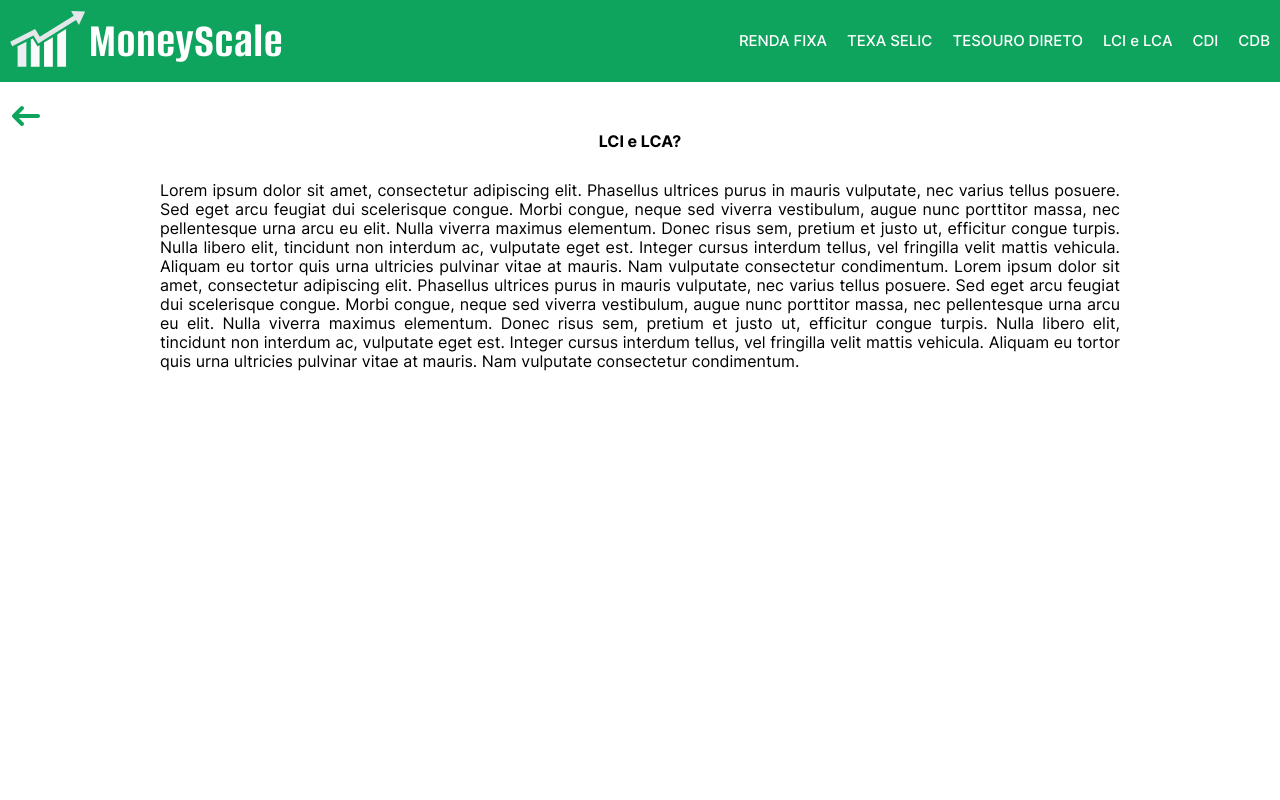
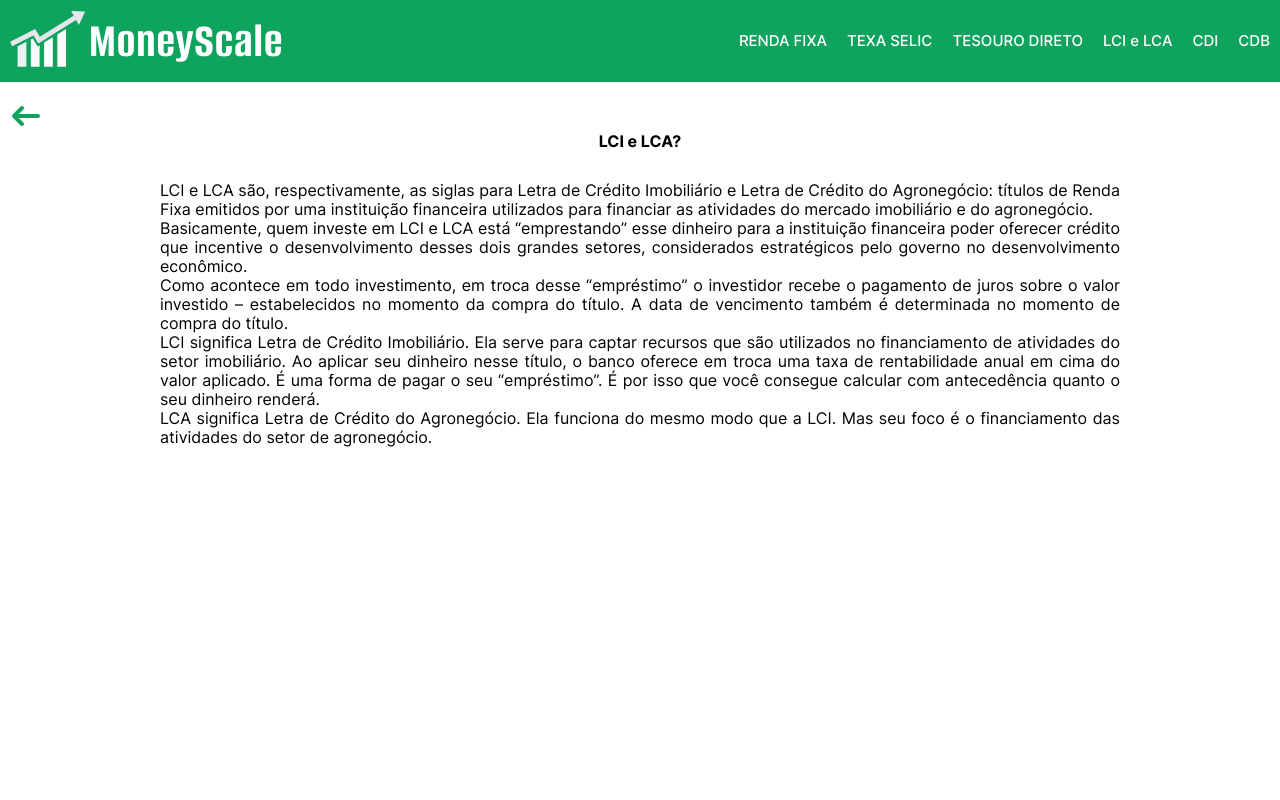
Before and after one commit to lucasnds/projeto_ps_fork_morto, a plain HTML site: page lci-lca.html in a window 1280 px wide. Shown: the top 800 px of the page. Drawn offline with Linux system fonts and the light colour scheme.

Commit message:
commit final apresentação

```diff
--- a/lci-lca.html
+++ b/lci-lca.html
@@ -58,12 +58,11 @@
     <div class="content-container-nav ">
         <h4>LCI e LCA?</h4>
         <p>
-            Lorem ipsum dolor sit amet, consectetur adipiscing elit. Phasellus ultrices purus in mauris vulputate, nec varius tellus posuere. Sed eget arcu feugiat dui scelerisque congue. Morbi congue, neque sed viverra vestibulum, augue nunc porttitor massa, nec
-            pellentesque urna arcu eu elit. Nulla viverra maximus elementum. Donec risus sem, pretium et justo ut, efficitur congue turpis. Nulla libero elit, tincidunt non interdum ac, vulputate eget est. Integer cursus interdum tellus, vel fringilla
-            velit mattis vehicula. Aliquam eu tortor quis urna ultricies pulvinar vitae at mauris. Nam vulputate consectetur condimentum. Lorem ipsum dolor sit amet, consectetur adipiscing elit. Phasellus ultrices purus in mauris vulputate, nec varius
-            tellus posuere. Sed eget arcu feugiat dui scelerisque congue. Morbi congue, neque sed viverra vestibulum, augue nunc porttitor massa, nec pellentesque urna arcu eu elit. Nulla viverra maximus elementum. Donec risus sem, pretium et justo ut,
-            efficitur congue turpis. Nulla libero elit, tincidunt non interdum ac, vulputate eget est. Integer cursus interdum tellus, vel fringilla velit mattis vehicula. Aliquam eu tortor quis urna ultricies pulvinar vitae at mauris. Nam vulputate consectetur
-            condimentum.
+            LCI e LCA são, respectivamente, as siglas para Letra de Crédito Imobiliário e Letra de Crédito do Agronegócio: títulos de Renda Fixa emitidos por uma instituição financeira utilizados para financiar as atividades do mercado imobiliário e do agronegócio.<br>            Basicamente, quem investe em LCI e LCA está “emprestando” esse dinheiro para a instituição financeira poder oferecer crédito que incentive o desenvolvimento desses dois grandes setores, considerados estratégicos pelo governo no desenvolvimento
+            econômico. <br>Como acontece em todo investimento, em troca desse “empréstimo” o investidor recebe o pagamento de juros sobre o valor investido – estabelecidos no momento da compra do título. A data de vencimento também é determinada no momento
+            de compra do título.<br> LCI significa Letra de Crédito Imobiliário. Ela serve para captar recursos que são utilizados no financiamento de atividades do setor imobiliário. Ao aplicar seu dinheiro nesse título, o banco oferece em troca uma
+            taxa de rentabilidade anual em cima do valor aplicado. É uma forma de pagar o seu “empréstimo”. É por isso que você consegue calcular com antecedência quanto o seu dinheiro renderá.<br> LCA significa Letra de Crédito do Agronegócio. Ela funciona
+            do mesmo modo que a LCI. Mas seu foco é o financiamento das atividades do setor de agronegócio.
         </p>
     </div>
 
```
Also changed, not shown: cdb.html (+4 -6 lines), cdi.html (+2 -6 lines), renda-fixa.html (+3 -3 lines), tesouro-direto.html (+7 -6 lines).
